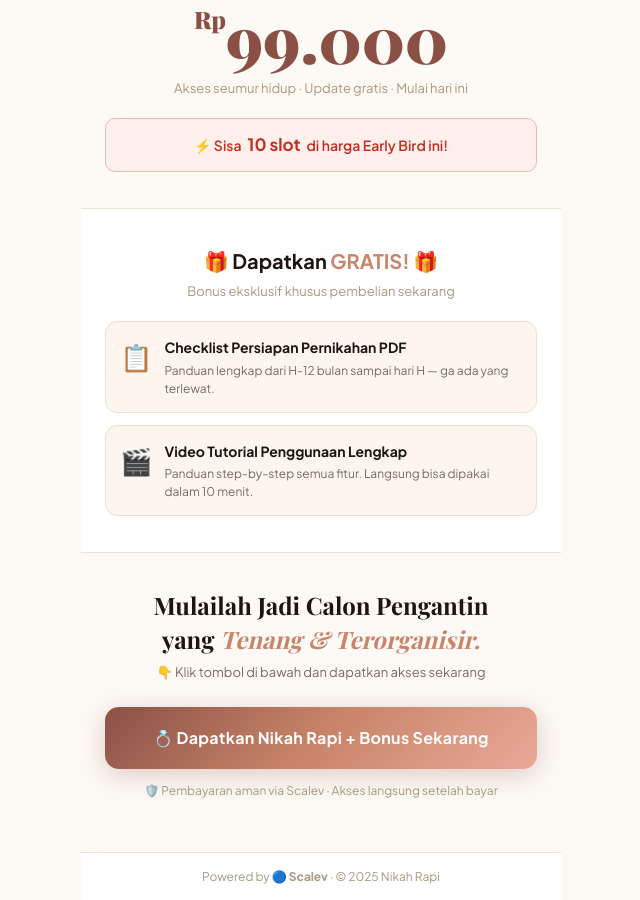
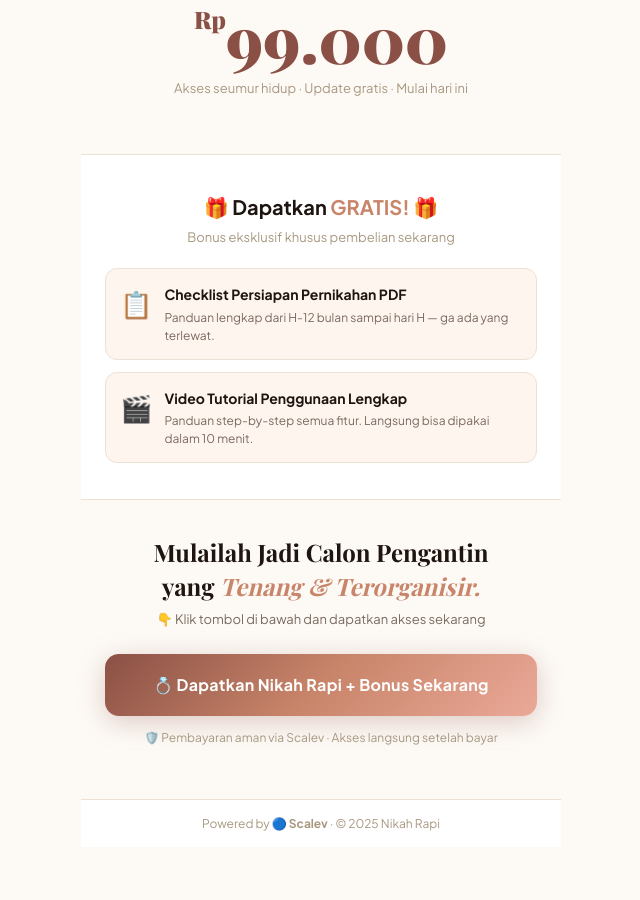
Before and after one commit to Willybrenkman/nikah-rapi-web, a React (Vite) app: page /landing-simple in a window 1280 px wide. Shown: the part 1607-2507 px from the top of the page, without its empty margins (319-959 px from the left). After the commit the page ends 2454 px from the top, so only its background shows below. Built offline with nearby package versions, Linux system fonts and the light colour scheme; no server answers; a web font is replaced by a local one.

Commit message:
fix: remove early bird slot warning from landing

```diff
--- a/src/pages/landing/NikahRapiLanding.jsx
+++ b/src/pages/landing/NikahRapiLanding.jsx
@@ -607,7 +607,7 @@ export default function NikahRapiLanding() {
                     <div className="price-old">Rp 199.000</div>
                     <div className="price-now"><sup>Rp</sup>99.000</div>
                     <div className="price-note">Akses seumur hidup · Update gratis · Mulai hari ini</div>
-                    <div className="slot-warn">⚡ Sisa <strong>10 slot</strong> di harga Early Bird ini!</div>
+
                 </div>
 
                 {/* ── BONUS ── */}
```
